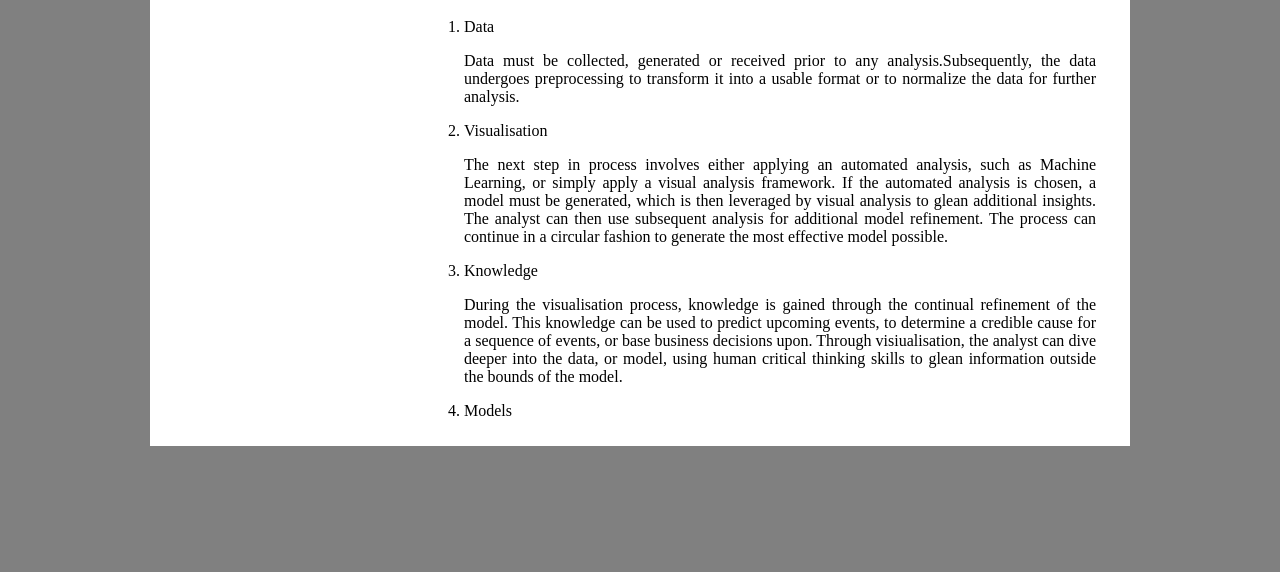
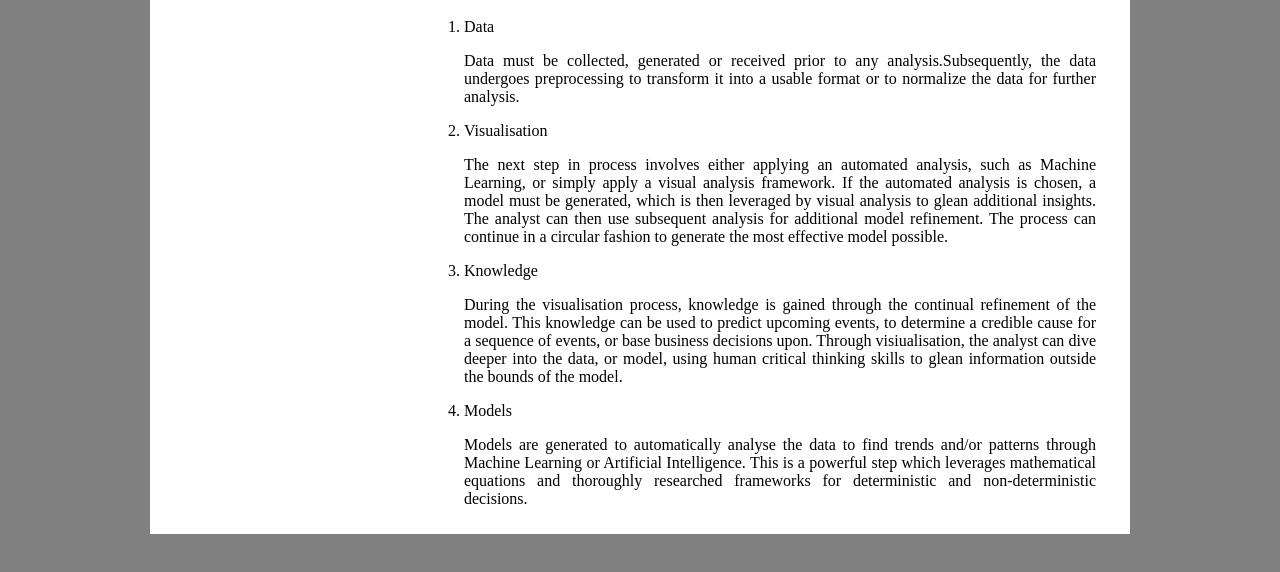
Before and after one commit to jlbrown5-ncat/jlbrown5-ncat.github.io, a plain HTML site: page visual-analytics.html in a window 1280 px wide. Shown: the part 406-978 px from the top of the page. Before the commit the page ends 912 px from the top, so only its background shows below. Drawn offline with Linux system fonts and the light colour scheme.

Commit message:
Altered files

```diff
--- a/visual-analytics.html
+++ b/visual-analytics.html
@@ -114,7 +114,8 @@ ul li {
 					</li>
 					<li>
 						<p>Models</p>
-						<p></p>
+						<p>Models are generated to automatically analyse the data to find trends and/or patterns through Machine Learning or Artificial Intelligence. This is a powerful step which
+						leverages mathematical equations and thoroughly researched frameworks for deterministic and non-deterministic decisions.</p>
 					</li>
 				</ol>
 			</div>
```
Also changed, not shown: index.html (+0 -1 lines).
